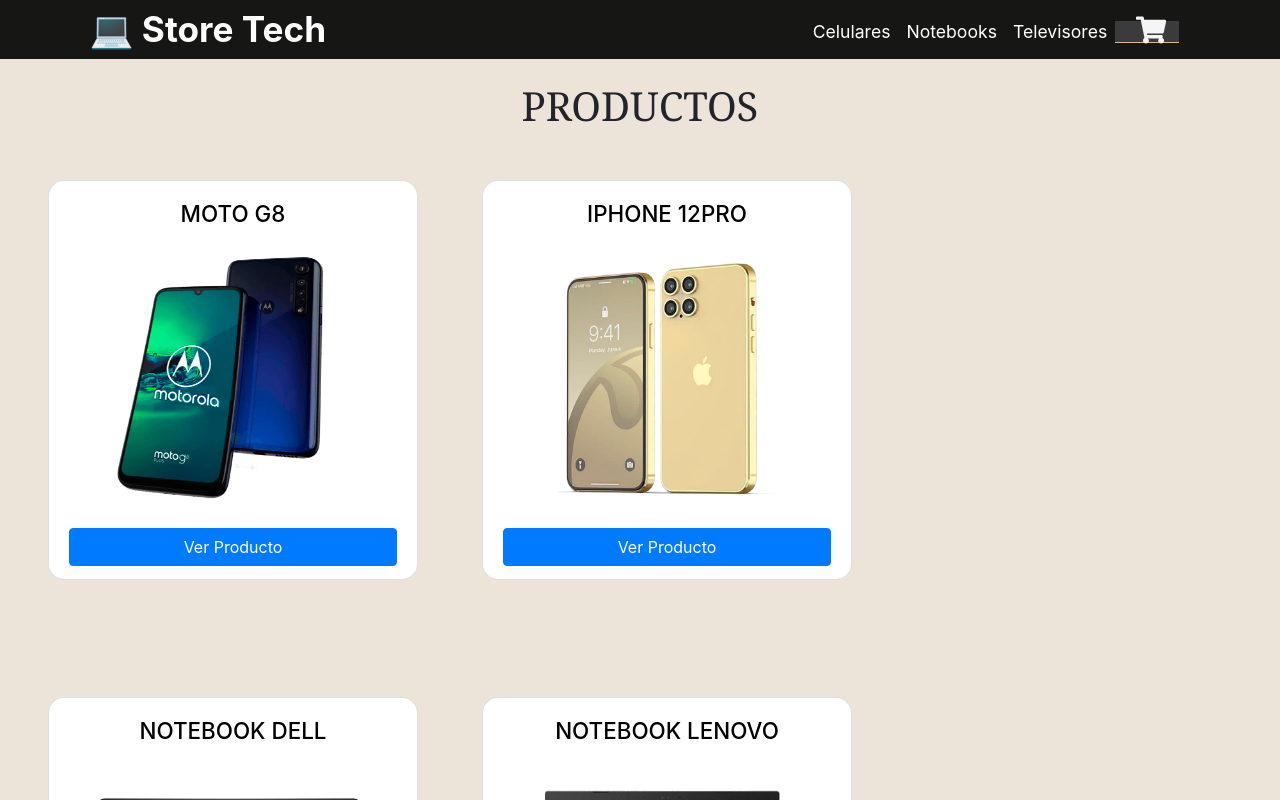
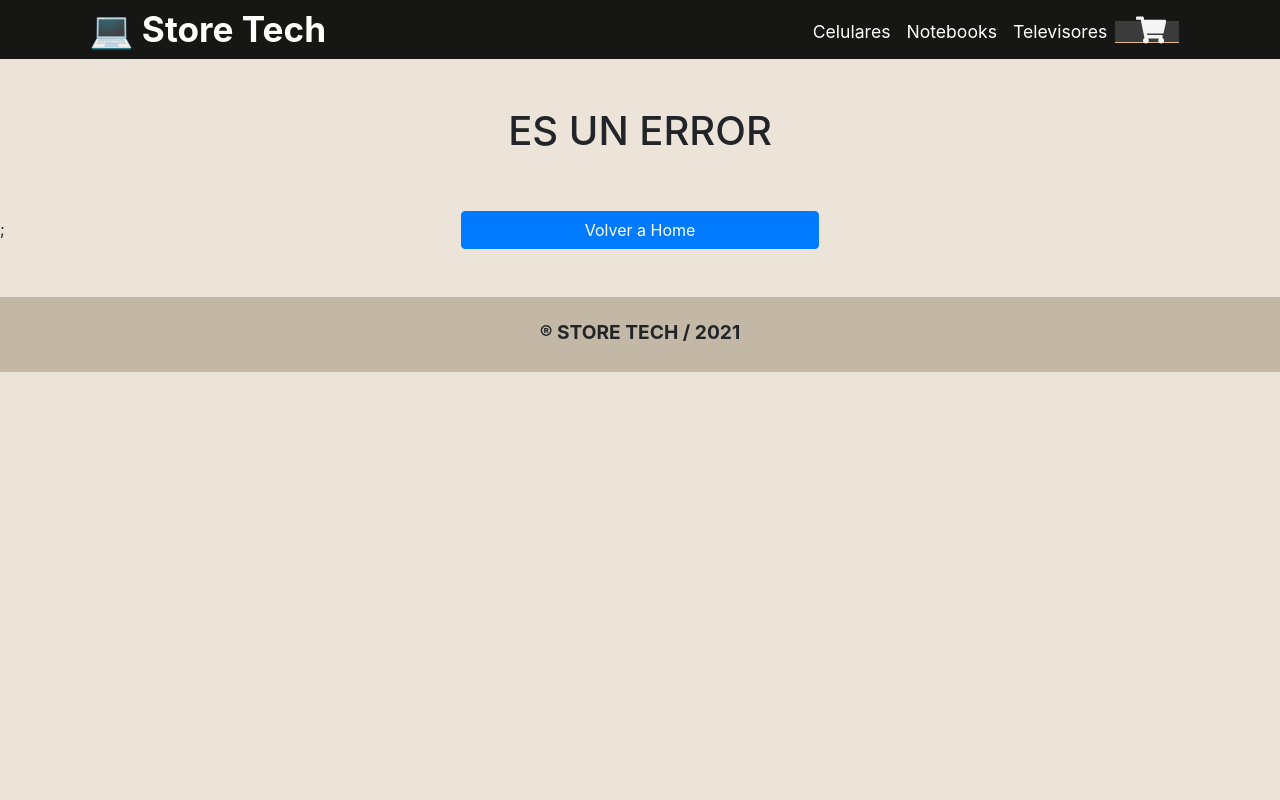
Before and after one commit to oliveravictor/store-tech, a React (Create React App) app: page /cart in a window 1280 px wide. Shown: the top 800 px of the page. Built offline with nearby package versions, Linux system fonts and the light colour scheme.

Commit message:
created page of error

```diff
--- a/src/App.js
+++ b/src/App.js
@@ -3,15 +3,17 @@
 import Footer from "./Components/Footer/Footer";
 import ItemDetailContainer from "./Components/ItemDetailContainer/ItemDetailContainer";
 import { BrowserRouter as Router, Route, Switch } from "react-router-dom";
+import ErrorPage from "./Components/ErrorPage/ErrorPage";
 
 function App() {
   return (
     <Router>
       <Navbar />
       <Switch>
-        <Route path="/item/:id" component={ItemDetailContainer} />
+        <Route exact path="/item/:id" component={ItemDetailContainer} />
         <Route path="/category/:categoryId" component={ItemListContainer} />
-        <Route path="/" component={ItemListContainer} />
+        <Route exact path="/" component={ItemListContainer} />{" "}
+        <Route path="*" component={ErrorPage} />
       </Switch>
       <Footer />
     </Router>
--- a/src/Assets/Data/Products.json
+++ b/src/Assets/Data/Products.json
@@ -55,7 +55,7 @@
     "model": "Smart TV de 43' Android TV ",
     "price": 39200,
     "stock": 4,
-    "category": "notebooks",
+    "category": "televisores",
     "pictureUrl": "../.././Images/smartv-samsung.png",
     "description": "Su función Screen Share permite duplicar la pantalla de tu smartphone, tablet o PC para que aparezca en la TV. Las imágenes tienen calidad superior con un alto nivel de detalle y colores mucho más llamativos"
   }
--- /dev/null
+++ b/src/Components/ErrorPage/ErrorPage.js
@@ -0,0 +1,17 @@
+import { Button } from "react-bootstrap";
+import { Link } from "react-router-dom";
+
+const ErrorPage = () => {
+  return (
+    <>
+      <h1 className="text-center mt-5">ES UN ERROR</h1>;
+      <Link to="/">
+        <Button className="mb-5 mt-5" style={{ width: "28%", margin: "35%" }}>
+          Volver a Home
+        </Button>
+      </Link>
+    </>
+  );
+};
+
+export default ErrorPage;
```
